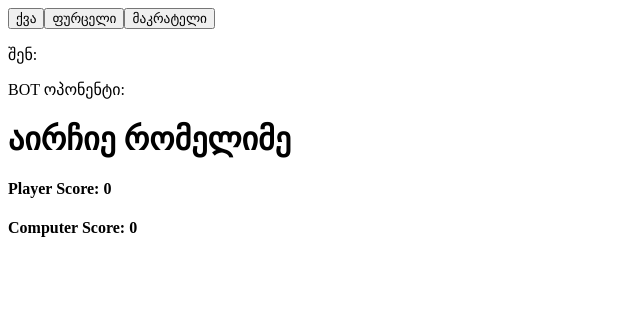
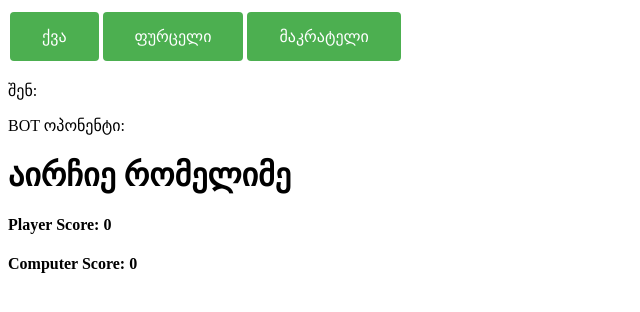
Before and after one commit to 5716/game, an Angular app: page / in a window 1280 px wide. Shown: the top 312 px of the page, without its empty margins (0-640 px from the left). Built offline with nearby package versions, Linux system fonts and the light colour scheme.

Commit message:
styling button

```diff
--- a/src/styles.css
+++ b/src/styles.css
@@ -1 +1,13 @@
-/* You can add global styles to this file, and also import other style files */
+button {
+  background-color: #4caf50;
+  color: white;
+  padding: 15px 32px;
+  text-align: center;
+  text-decoration: none;
+  display: inline-block;
+  font-size: 16px;
+  margin: 4px 2px;
+  cursor: pointer;
+  border: none;
+  border-radius: 4px;
+}
```
